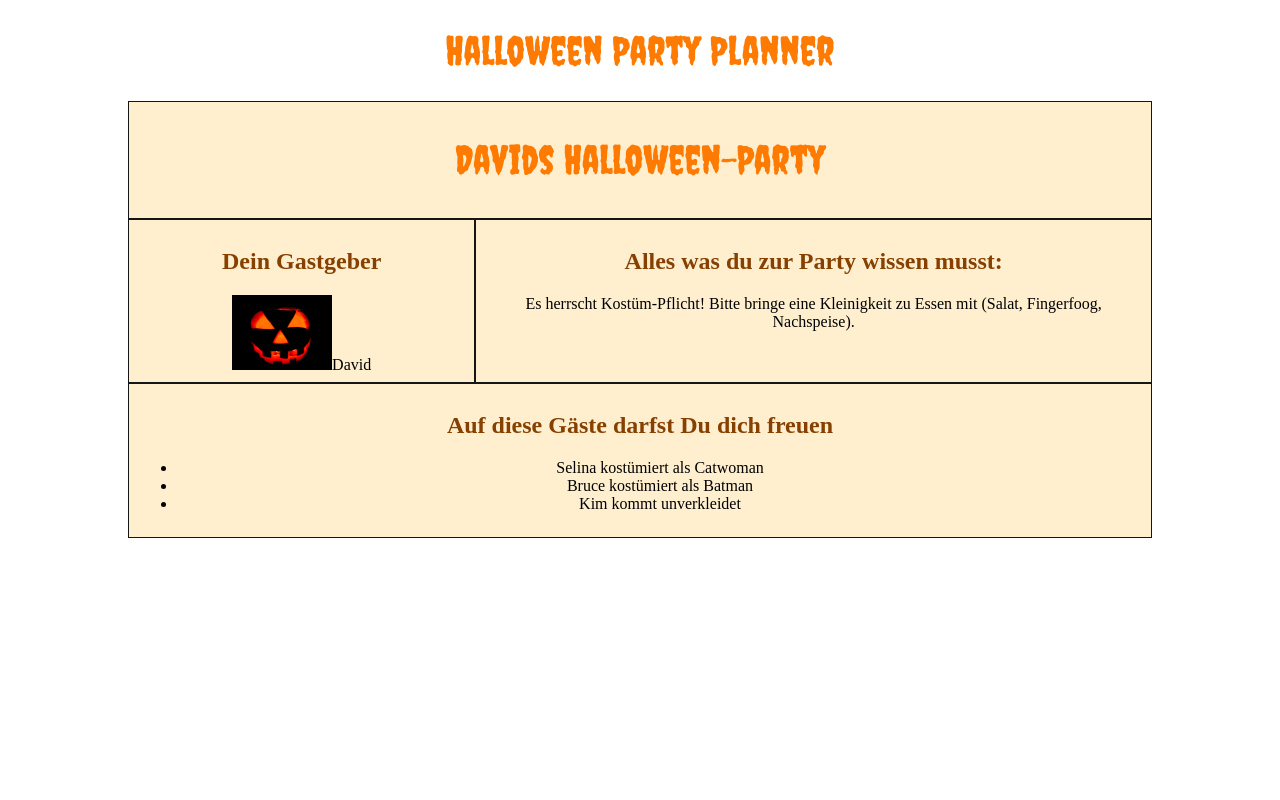
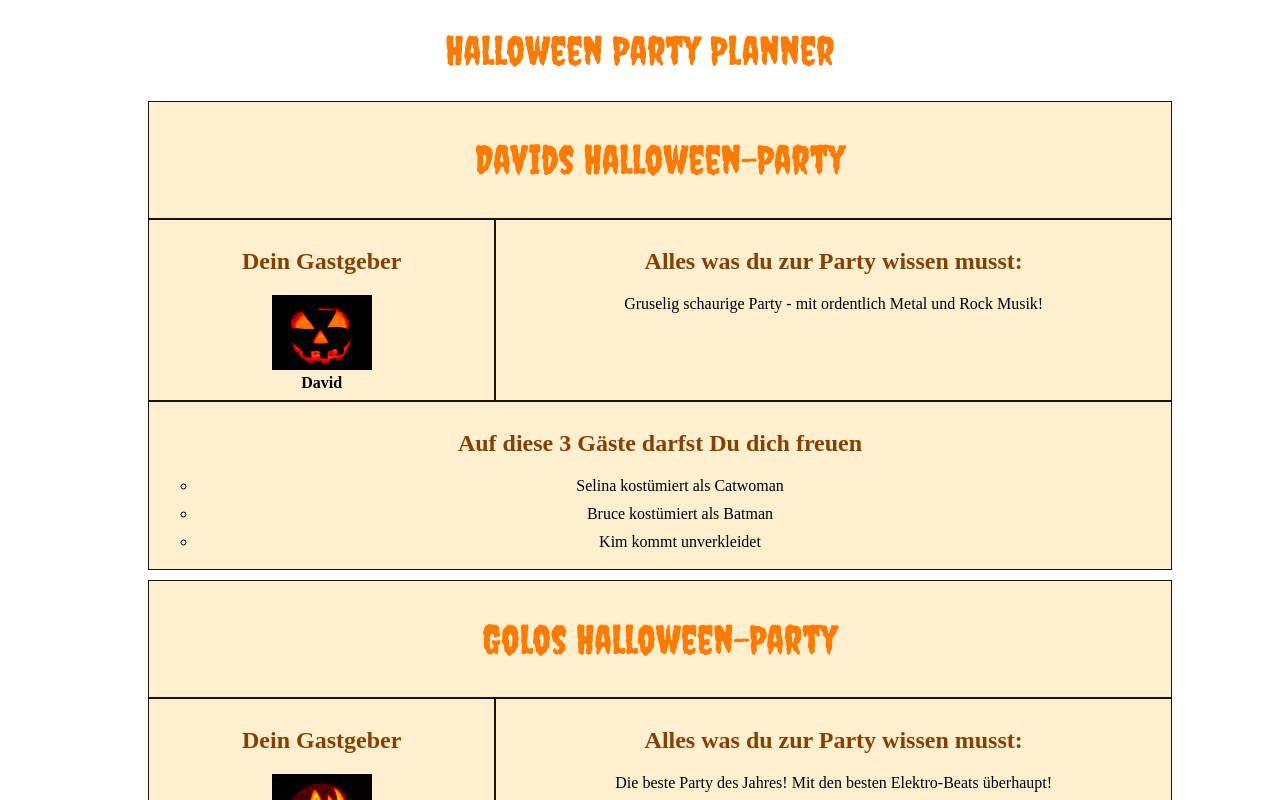
Before and after one commit to thenativeweb/tlre2021, a React (Create React App) app: page / in a window 1280 px wide. Shown: the top 800 px of the page. Built offline with nearby package versions, Linux system fonts and the light colour scheme; a web font is replaced by a local one.

Commit message:
Episode 1: Refactors base setup to be more flexible

```diff
--- a/package.json
+++ b/package.json
@@ -3,7 +3,7 @@
   "version": "0.1.0",
   "private": true,
   "scripts": {
-    "start": "react-scripts start",
+    "start": "cross-env ESLINT_NO_DEV_ERRORS='true' BROWSER=none react-scripts start",
     "build": "react-scripts build",
     "test": "react-scripts test",
     "eject": "react-scripts eject"
@@ -27,6 +27,7 @@
     "web-vitals": "1.1.2"
   },
   "devDependencies": {
+    "cross-env": "7.0.3",
     "eslint": "7.32.0",
     "eslint-config-es": "3.30.15"
   },
--- a/src/App.tsx
+++ b/src/App.tsx
@@ -1,22 +1,8 @@
 import { Headline } from './components/base/Headline';
-import { Party } from './domain/Party';
-import { PartyDetails } from './app/PartyDetails';
+import { PartyList } from './app/PartyList';
 import { Theme } from './layout/Theme';
 import React, { ReactElement } from 'react';
 import styled, { createGlobalStyle, ThemeProvider } from 'styled-components';
-
-const partyData: Party = {
-  host: {
-    name: 'David',
-    avatarUrl: 'david_avatar.jpg'
-  },
-  description: 'Es herrscht Kostüm-Pflicht! Bitte bringe eine Kleinigkeit zu Essen mit (Salat, Fingerfoog, Nachspeise).',
-  guests: [
-    { name: 'Selina', costume: 'Catwoman' },
-    { name: 'Bruce', costume: 'Batman' },
-    { name: 'Kim' }
-  ]
-};
 
 const GlobalStyle = createGlobalStyle`
   body {
@@ -36,7 +22,7 @@ const App = function (): ReactElement {
       <ThemeProvider theme={ Theme }>
         <AppContainer>
           <Headline>Halloween Party Planner</Headline>
-          <PartyDetails partyData={ partyData } />
+          <PartyList />
         </AppContainer>
       </ThemeProvider>
     </React.Fragment>
--- a/src/app/PartyDetails.tsx
+++ b/src/app/PartyDetails.tsx
@@ -1,10 +1,10 @@
 import { Col } from '../layout/Col';
 import { GuestList } from '../components/party/GuestList';
 import { Headline } from '../components/base/Headline';
+import { HostInfo } from '../components/party/HostInfo';
 import { PageLayout } from '../layout/PageLayout';
 import { Party } from '../domain/Party';
 import { PartyDescription } from '../components/party/PartyDescription';
-import { PersonCard } from '../components/party/PersonCard';
 import { Row } from '../layout/Row';
 import { SubHeadline } from '../components/base/SubHeadline';
 import { FunctionComponent, ReactElement } from 'react';
@@ -24,7 +24,7 @@ const PartyDetails: FunctionComponent<PartyDetailsProps> = ({ partyData }): Reac
     <Row>
       <Col size={ 1 }>
         <SubHeadline>Dein Gastgeber</SubHeadline>
-        <PersonCard name={ partyData.host.name } avatarUrl={ partyData.host.avatarUrl } />
+        <HostInfo name={ partyData.host.name } avatarUrl={ partyData.host.avatarUrl } />
       </Col>
       <Col size={ 2 }>
         <SubHeadline>Alles was du zur Party wissen musst:</SubHeadline>
@@ -34,7 +34,7 @@ const PartyDetails: FunctionComponent<PartyDetailsProps> = ({ partyData }): Reac
 
     <Row>
       <Col size={ 3 }>
-        <SubHeadline>Auf diese Gäste darfst Du dich freuen</SubHeadline>
+        <SubHeadline>Auf diese {partyData.guests.length} Gäste darfst Du dich freuen</SubHeadline>
         <GuestList guests={ partyData.guests } />
       </Col>
     </Row>
--- /dev/null
+++ b/src/app/PartyList.tsx
@@ -0,0 +1,55 @@
+import { Party } from '../domain/Party';
+import { PartyDetails } from './PartyDetails';
+import styled from 'styled-components';
+import React, { FunctionComponent, ReactElement } from 'react';
+
+const StyledPartyList = styled.ul`
+  list-style-type: none;
+
+  li {
+    margin-bottom: 10px;
+  }
+`;
+
+const parties: Party[] = [
+  {
+    id: 1,
+    host: {
+      name: 'David',
+      avatarUrl: 'david_avatar.jpg'
+    },
+    description: 'Gruselig schaurige Party - mit ordentlich Metal und Rock Musik!',
+    guests: [
+      { name: 'Selina', costume: 'Catwoman' },
+      { name: 'Bruce', costume: 'Batman' },
+      { name: 'Kim' }
+    ]
+  },
+  {
+    id: 2,
+    host: {
+      name: 'Golo',
+      avatarUrl: 'golo_avatar.jpg'
+    },
+    description: 'Die beste Party des Jahres! Mit den besten Elektro-Beats überhaupt!',
+    guests: []
+  }
+];
+
+const PartyList: FunctionComponent = (): ReactElement => {
+  const allParties = parties.map((party): ReactElement => (
+    <li key={ party.id }>
+      <PartyDetails key={ party.id } partyData={ party } />
+    </li>
+  ));
+
+  return (
+    <StyledPartyList>
+      {allParties}
+    </StyledPartyList>
+  );
+};
+
+export {
+  PartyList
+};
--- a/src/components/party/PersonCard.tsx
+++ b/src/components/party/HostInfo.tsx
@@ -1,19 +1,20 @@
 import React, { FunctionComponent, ReactElement } from 'react';
 
-interface PersonCardProps {
+interface HostInfoProps {
   name: string;
-  avatarUrl: string;
+  avatarUrl?: string;
 }
 
-const PersonCard: FunctionComponent<PersonCardProps> = function ({ name, avatarUrl }): ReactElement {
+const HostInfo: FunctionComponent<HostInfoProps> = function ({ name, avatarUrl }): ReactElement {
   return (
     <React.Fragment>
       { avatarUrl && <img src={ avatarUrl } width='100px' alt={ `Avatar von ${name}` } /> }
-      <span>{name}</span>
+      <br />
+      <span><strong>{name}</strong></span>
     </React.Fragment>
   );
 };
 
 export {
-  PersonCard
+  HostInfo
 };
--- a/src/domain/Party.ts
+++ b/src/domain/Party.ts
@@ -2,6 +2,7 @@ import { Guest } from './Guest';
 import { Host } from './Host';
 
 interface Party {
+  id: number;
   host: Host;
   guests: Guest[];
   description: string;
--- a/src/layout/Row.tsx
+++ b/src/layout/Row.tsx
@@ -1,9 +1,14 @@
 import styled from 'styled-components';
 
-const Row = styled.div`
+interface RowProps {
+  withGap?: boolean;
+}
+
+const Row = styled.div<RowProps>`
   display: flex;
   flex-flow: row wrap;
   justify-content: space-between;
+  margin-bottom: ${(props): any => props.withGap ? '10px' : '0px'}
 `;
 
 export {
--- a/tsconfig.json
+++ b/tsconfig.json
@@ -11,6 +11,7 @@
     "esModuleInterop": true,
     "allowSyntheticDefaultImports": true,
     "strict": true,
+    "strictNullChecks": true,
     "forceConsistentCasingInFileNames": true,
     "noFallthroughCasesInSwitch": true,
     "module": "esnext",
```
Also changed, not shown: public/golo_avatar.jpg (added), 1 other file (tests, documents, lock files or other folders).
